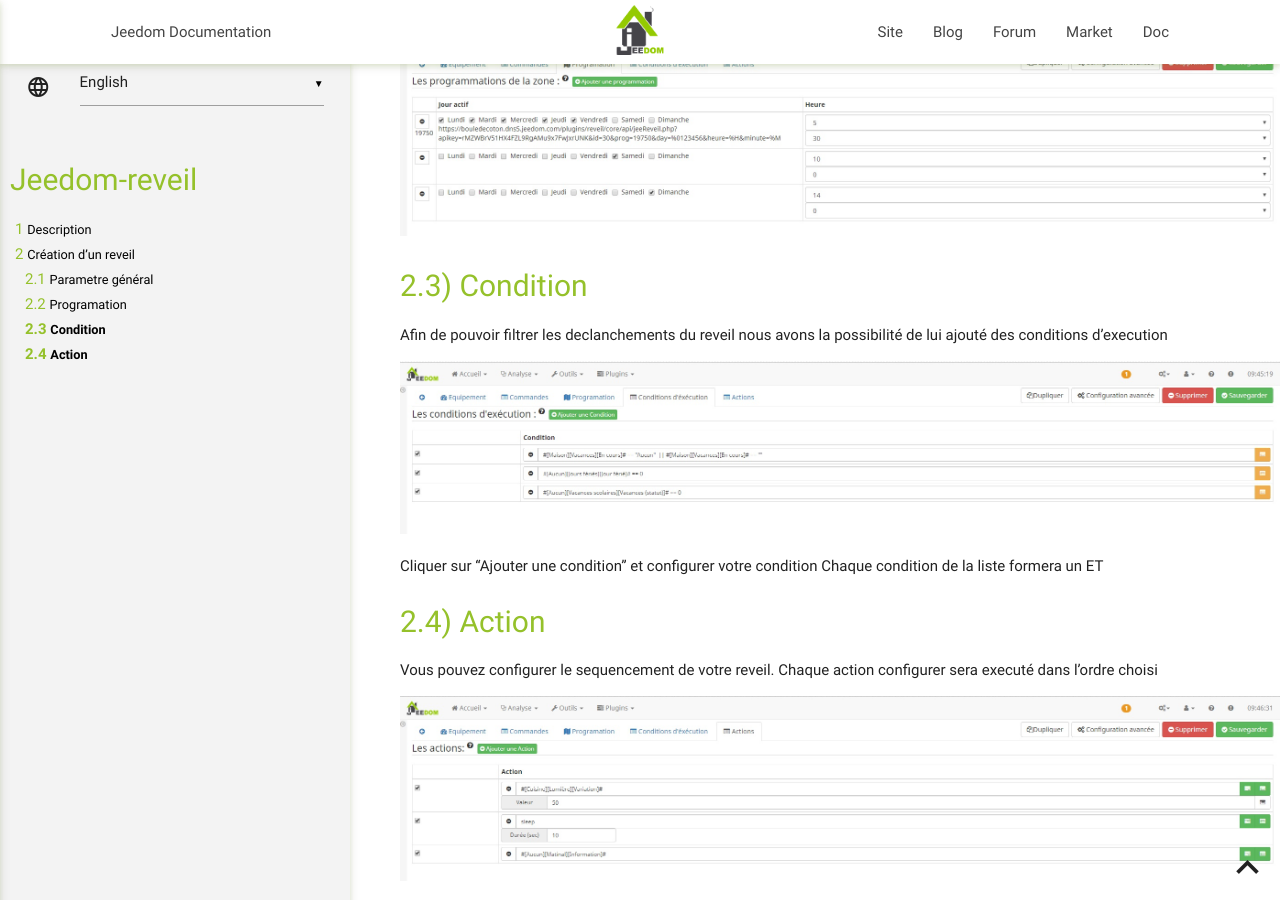
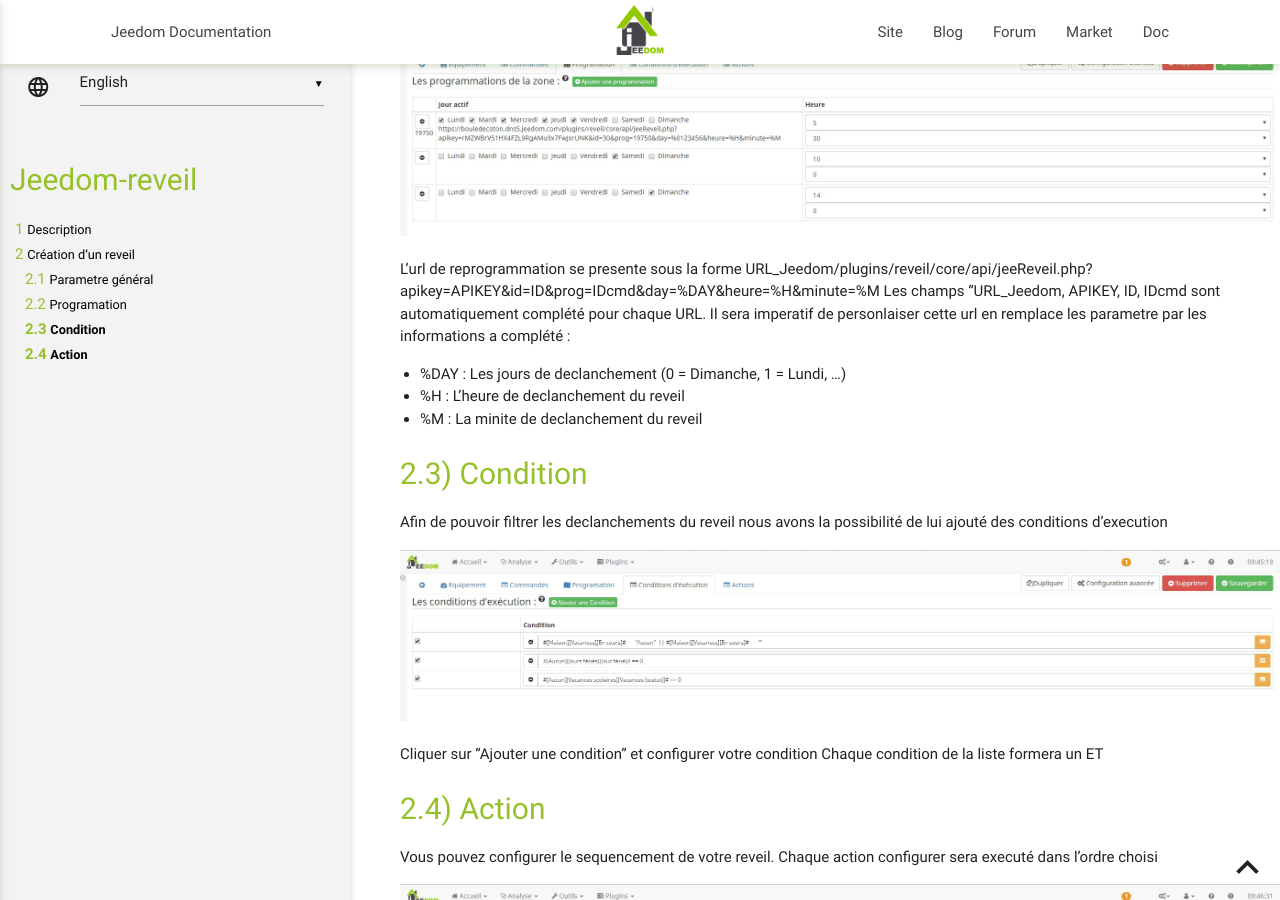
Before and after one commit to mika-nt28/Jeedom-reveil, a Jekyll site: the page built from docs/en_US/index.md, in a window 1280 px wide and 900 px high, scrolled down 763 px. Built offline with Jekyll 4.4.1, drawn with Linux system fonts in a browser that asks for light colours; our own code applies the rules of GitHub Pages for plain Markdown files.

Commit message:
[ROBOT] Action all

```diff
--- a/docs/en_US/index.md
+++ b/docs/en_US/index.md
@@ -25,6 +25,15 @@ Pour chaque programation une url de reconfiguration est disponible pour le liée
 
 ![introduction01](../images/ConfigurationProgramation.jpg)
 
+L'url de reprogrammation se presente sous la forme
+URL_Jeedom/plugins/reveil/core/api/jeeReveil.php?apikey=APIKEY&id=ID&prog=IDcmd&day=%DAY&heure=%H&minute=%M
+Les champs "URL_Jeedom, APIKEY, ID, IDcmd sont automatiquement complété pour chaque URL.
+Il sera imperatif de personlaiser cette url en remplace les parametre par les informations a complété :
+
+- %DAY : Les jours de declanchement (0 = Dimanche, 1 = Lundi, ...)
+- %H : L'heure de declanchement du reveil
+- %M : La minite de declanchement du reveil
+
 Condition
 ---
 Afin de pouvoir filtrer les declanchements du reveil nous avons la possibilité de lui ajouté des conditions d'execution
```
Also changed, not shown: docs/es_ES/index.md (+9 -0 lines).
